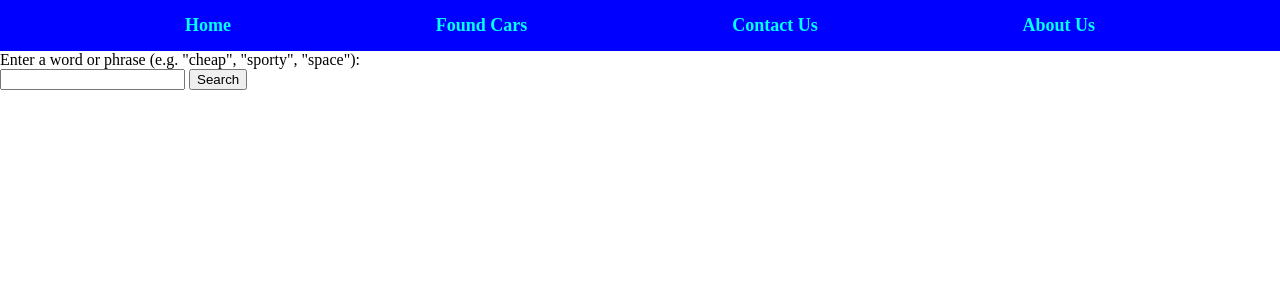
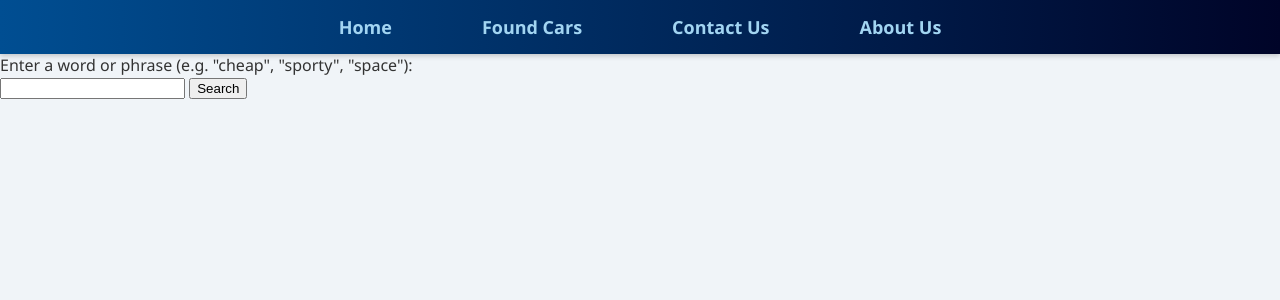
Before and after one commit to IMIvanov22/CarFinders, a Flask app: page / in a window 1280 px wide. Shown: the top 300 px of the page. Run offline with Flask 3, Linux system fonts and the light colour scheme.

Commit message:
Improve navbar design

```diff
--- a/app.py
+++ b/app.py
@@ -112,7 +112,7 @@ def index():
                 })
 
         if filtered_cars:
-            result = filtered_cars[:3]  # топ 3 коли с намерени ревюта
+            result = filtered_cars[:3]
 
     return render_template("index.html", result=result, keyword=keyword)
 
--- a/static/style.css
+++ b/static/style.css
@@ -1,35 +1,43 @@
 body {
     margin: 0;
+    font-family: 'Segoe UI', Tahoma, Geneva, Verdana, sans-serif;
+    background-color: #f0f4f8; /* светло синьо-сив фон */
+    color: #333;
 }
 
 .navbar {
     width: 100%;
-    background-color: blue;
+    background: linear-gradient(90deg, #004e92, #000428); /* плавен син градиент */
+    box-shadow: 0 2px 5px rgba(0,0,0,0.2);
 }
 
 .navbar ul {
-    list-style-type: none;
+    list-style: none;
+    margin: 0;
     padding: 0;
-    margin: 0;
     display: flex;
-    justify-content: space-evenly;
-    background-color: blue;
+    justify-content: center;
+    gap: 40px; /* пространство между линковете */
 }
 
 .navbar li {
-    float: left;
+    /* премахнат float, защото използваме flex */
 }
 
 .navbar a {
-    color: aqua;
+    color: #a2d5f2; /* светло синьо */
     text-decoration: none;
-    padding: 15px 20px;
+    padding: 15px 25px;
     display: block;
     text-align: center;
     font-size: 18px;
-    font-weight: bold;
+    font-weight: 600;
+    border-radius: 5px;
+    transition: background-color 0.3s ease, color 0.3s ease;
 }
 
 .navbar a:hover {
-    background-color: rgb(100, 100, 230);
+    background-color: #82c0cc; /* меко синьо-зелен hover */
+    color: #003845; /* по-тъмен текст при hover */
+    box-shadow: 0 4px 10px rgba(130,192,204,0.5);
 }
```
